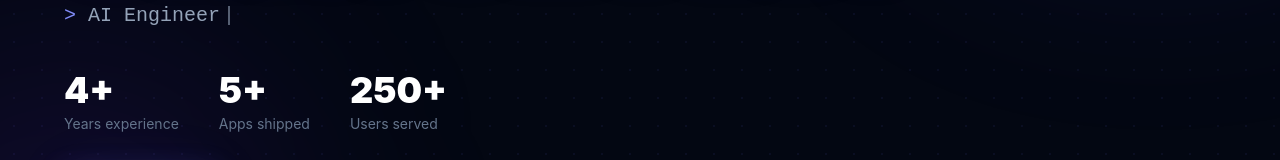
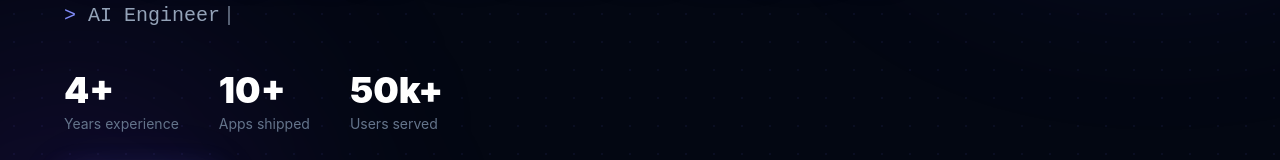
Before and after one commit to Animesh-chaturvedi/portfolio-ani, a Next.js app: page / in a window 1280 px wide. Shown: the part 476-636 px from the top of the page. Built offline with nearby package versions, Linux system fonts and the light colour scheme.

Commit message:
update hero stats: 10+ apps, 50k+ users

```diff
--- a/components/Hero.tsx
+++ b/components/Hero.tsx
@@ -82,8 +82,8 @@ export default function Hero() {
           <motion.div variants={fadeUp} className="mt-10 flex flex-wrap gap-10">
             {[
               { value: "4+",   label: "Years experience" },
-              { value: "5+",   label: "Apps shipped" },
-              { value: "250+", label: "Users served" },
+              { value: "10+",  label: "Apps shipped" },
+              { value: "50k+", label: "Users served" },
             ].map(stat => (
               <div key={stat.label}>
                 <div className="text-4xl font-black text-white">{stat.value}</div>
```
